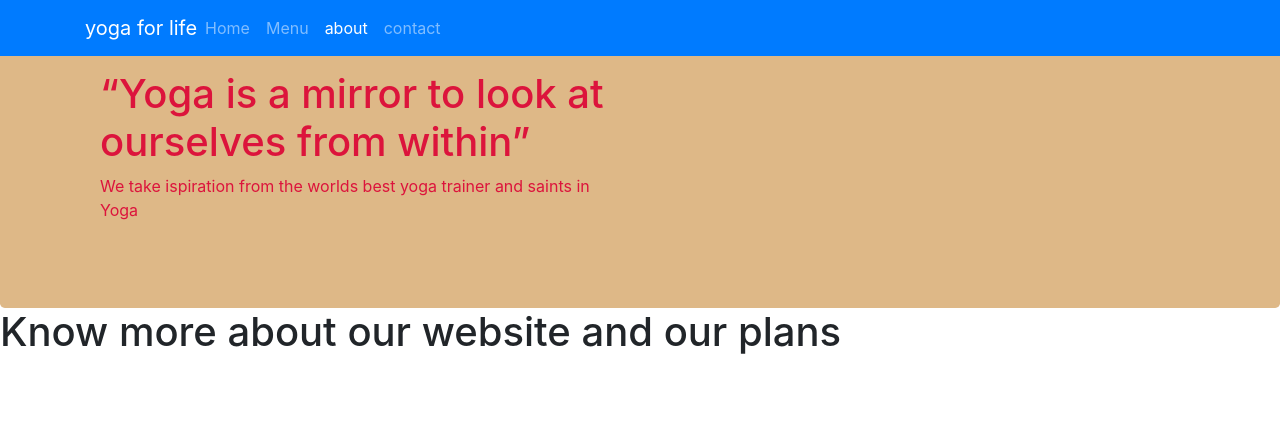
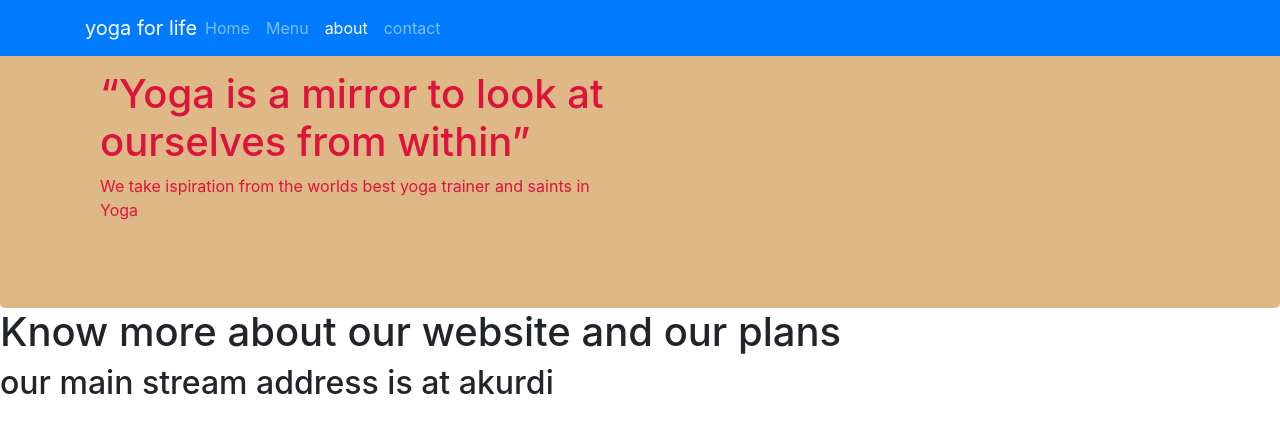
Before and after one commit to watts478/projectweb, a website: page aboutus.html in a window 1280 px wide. Drawn offline with nearby package versions, Linux system fonts and the light colour scheme.

Commit message:
second commit

```diff
--- a/aboutus.html
+++ b/aboutus.html
@@ -49,3 +49,4 @@
 		</div>
     </header>
     <h1>Know more about our website and our plans</h1>
+    <h2>our main stream address is at akurdi</h2>
```
